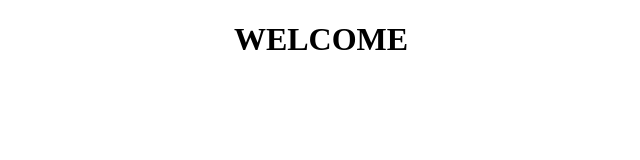
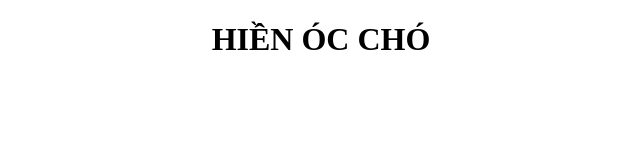
Before and after one commit to chitrung252/chitrung252.github.io, a plain HTML site: page index.html in a window 1280 px wide. Shown: the whole page, without its empty margins (319-959 px from the left). Drawn offline with Linux system fonts and the light colour scheme.

Commit message:
new demo

```diff
--- a/index.html
+++ b/index.html
@@ -8,7 +8,7 @@
 </head>
 	<body>
 
-		<h1>WELCOME</h1>
+		<h1>HIỀN ÓC CHÓ</h1>
 	</body>
 
 </html>
```
